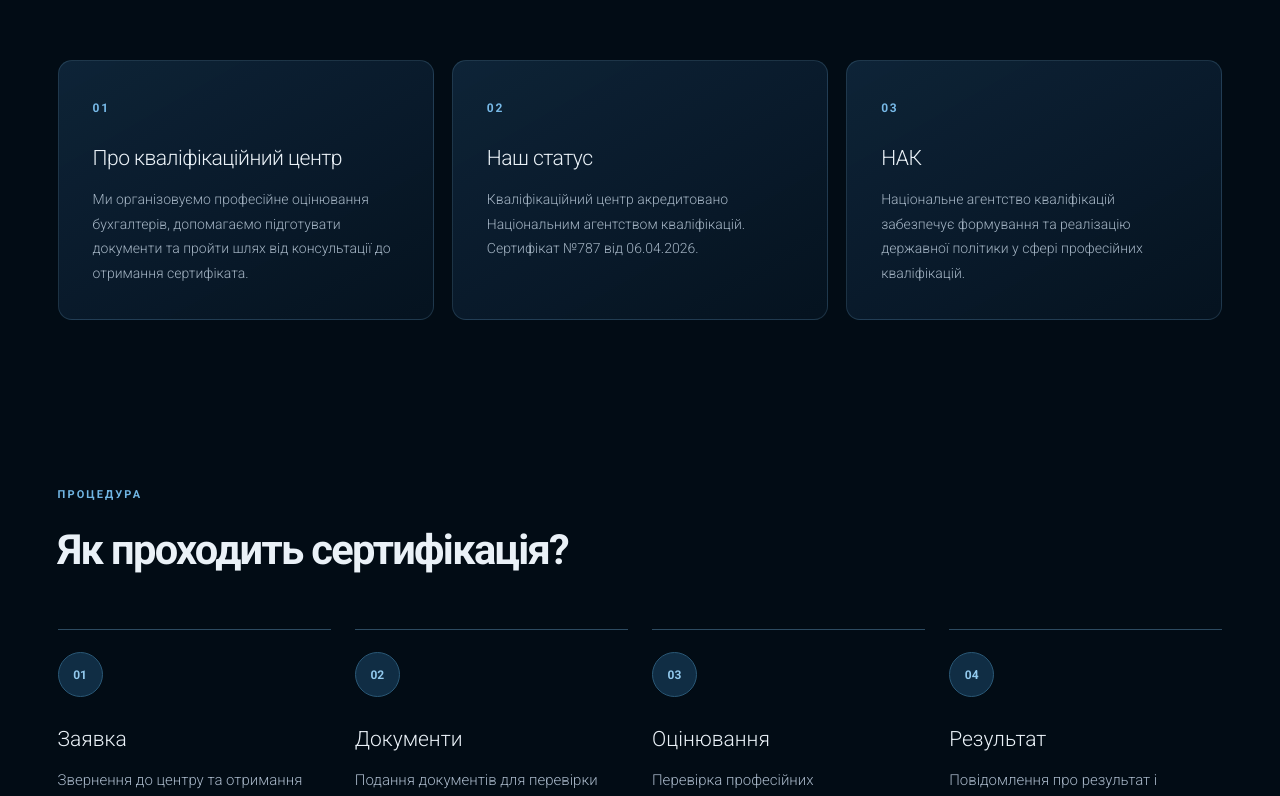
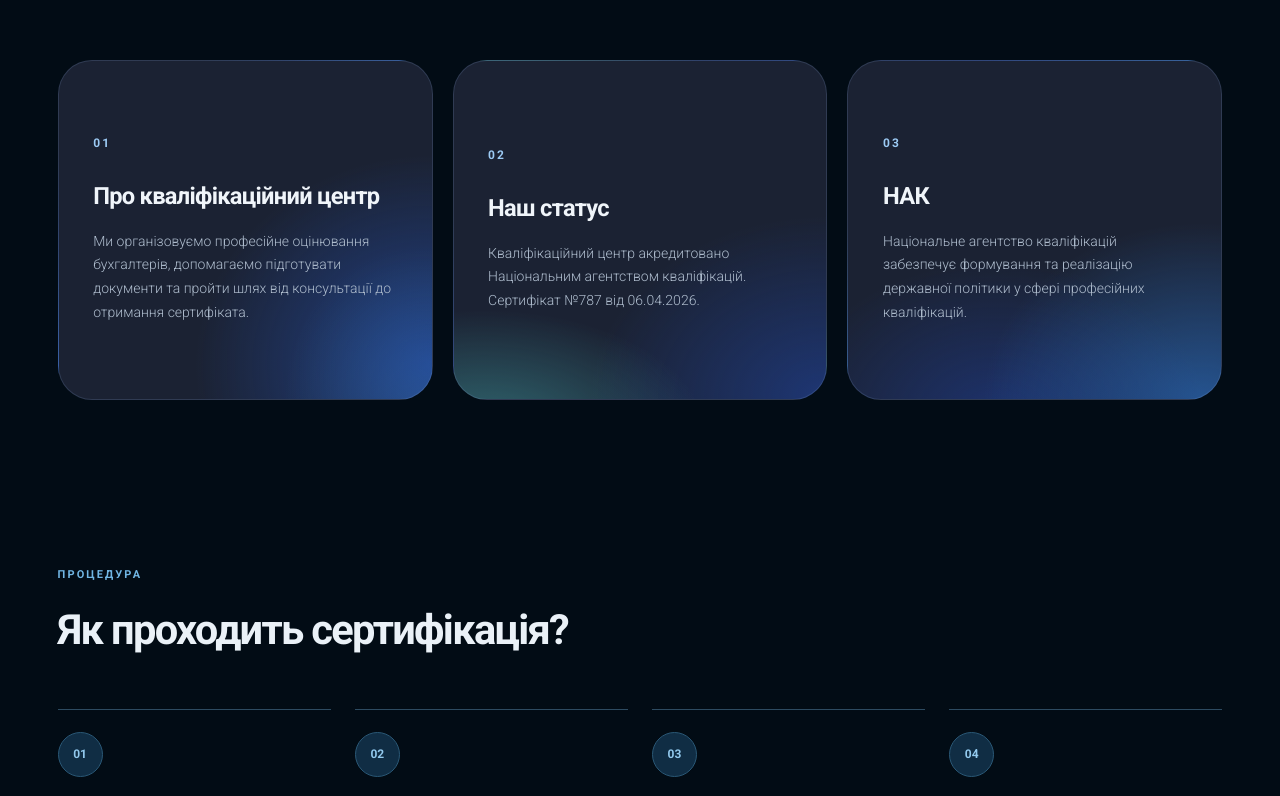
Before and after one commit to dnagorna3817-spec/website_akc_main, a Next.js app: page /expertise/qualification in a window 1280 px wide. Shown: the part 1635-2431 px from the top of the page. Built offline with nearby package versions, Linux system fonts and the light colour scheme.

Commit message:
Restyle qualification introduction cards with luminous AKC audit gradients

```diff
--- a/app/expertise/[slug]/qualification.module.css
+++ b/app/expertise/[slug]/qualification.module.css
@@ -233,3 +233,36 @@
 .qTimelineContent{isolation:isolate}
 .qTimelineContent::before{content:"";position:absolute;z-index:-1;inset:0 -10px;background:linear-gradient(90deg,transparent 0%,rgba(2,12,21,.88) 22%,rgba(2,12,21,.96) 50%,rgba(2,12,21,.88) 78%,transparent 100%);pointer-events:none}
 @media(max-width:600px){.qTimelineContent::before{display:none}}
+
+
+/* Qualification intro cards: soft luminous editorial panels matching AKC audit cards. */
+.qIntroCards{gap:20px;padding-top:70px}
+.qIntroCards article{
+  min-height:340px;
+  display:flex;
+  flex-direction:column;
+  justify-content:center;
+  padding:clamp(28px,2.7vw,42px);
+  border:1px solid rgba(132,162,207,.20);
+  border-radius:34px;
+  background:radial-gradient(ellipse 80% 85% at 95% 95%,rgba(49,112,225,.32),transparent 70%),#1b2233;
+  overflow:hidden;
+  box-shadow:none;
+  transition:border-color .25s ease,transform .25s ease;
+}
+.qIntroCards article:nth-child(1){
+  background:radial-gradient(ellipse 92% 90% at 100% 90%,rgba(39,93,212,.55),transparent 69%),radial-gradient(ellipse 50% 60% at 98% 100%,rgba(82,190,215,.22),transparent 75%),#1b2233;
+}
+.qIntroCards article:nth-child(2){
+  background:radial-gradient(ellipse 90% 55% at 8% 110%,rgba(76,192,190,.45),transparent 66%),radial-gradient(ellipse 88% 75% at 100% 100%,rgba(33,78,193,.46),transparent 72%),#1b2233;
+}
+.qIntroCards article:nth-child(3){
+  background:radial-gradient(ellipse 90% 80% at 95% 100%,rgba(46,129,229,.52),transparent 65%),radial-gradient(ellipse 80% 65% at 40% 105%,rgba(31,69,177,.45),transparent 70%),#1b2233;
+}
+.qIntroCards article>span{font-size:12px;line-height:1.4;font-weight:700;letter-spacing:.18em;color:#9ccaf4;margin-bottom:30px}
+.qIntroCards h2{font-size:clamp(22px,1.85vw,28px);font-weight:650;letter-spacing:-.03em;line-height:1.25;margin:0 0 18px;color:#f0f5fa}
+.qIntroCards article p{font-size:clamp(14px,1.05vw,16px);line-height:1.7;color:#aebccd;margin:0;max-width:390px}
+.qIntroCards article:hover{border-color:rgba(121,183,235,.5);transform:translateY(-3px)}
+@media(max-width:900px){.qIntroCards article{min-height:270px}}
+@media(max-width:600px){.qIntroCards{padding-top:40px;gap:16px}.qIntroCards article{min-height:240px;border-radius:26px;padding:30px}.qIntroCards article>span{margin-bottom:22px}.qIntroCards h2{font-size:23px}}
+@media(prefers-reduced-motion:reduce){.qIntroCards article{transition:none}}
```
